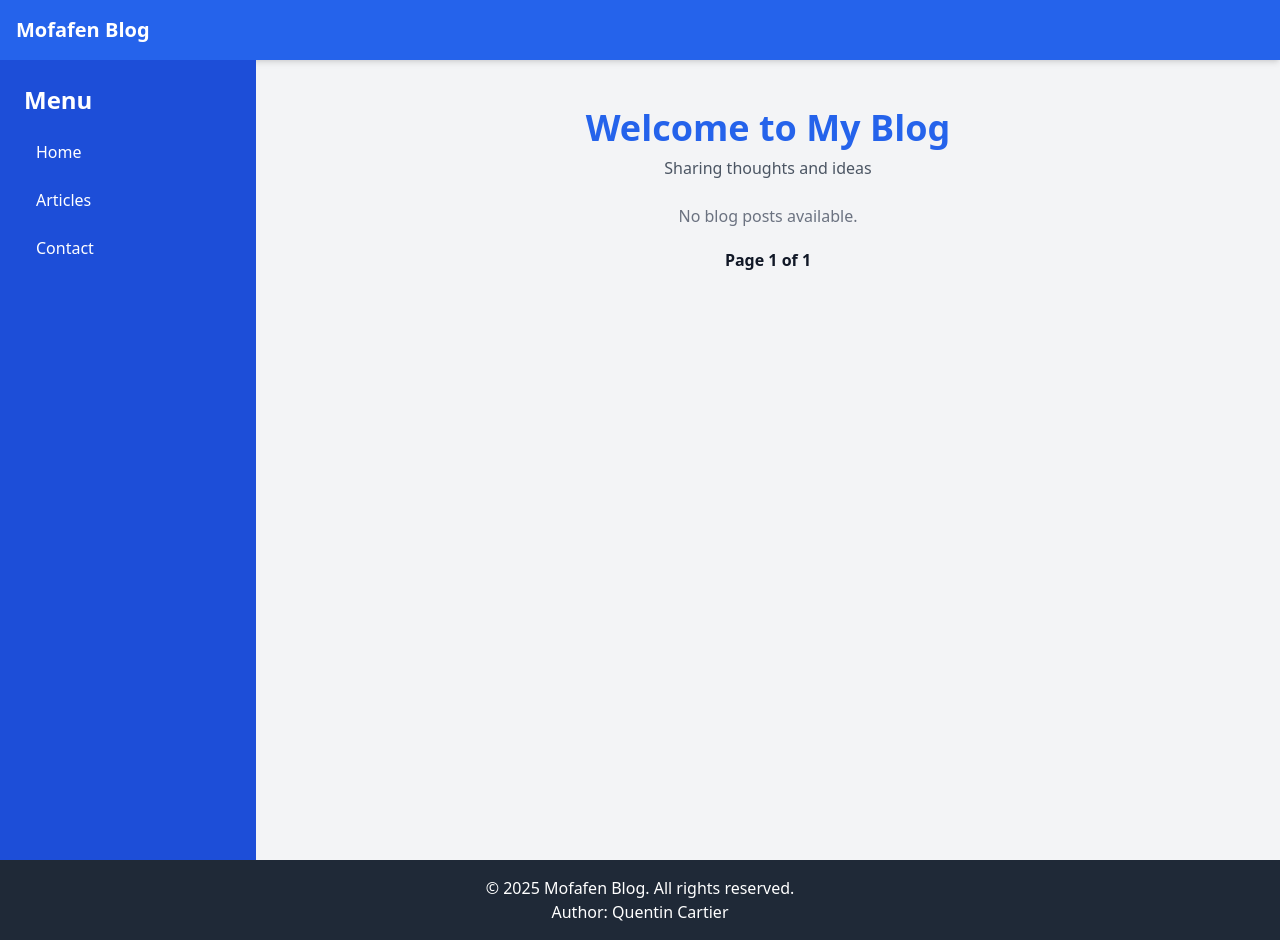
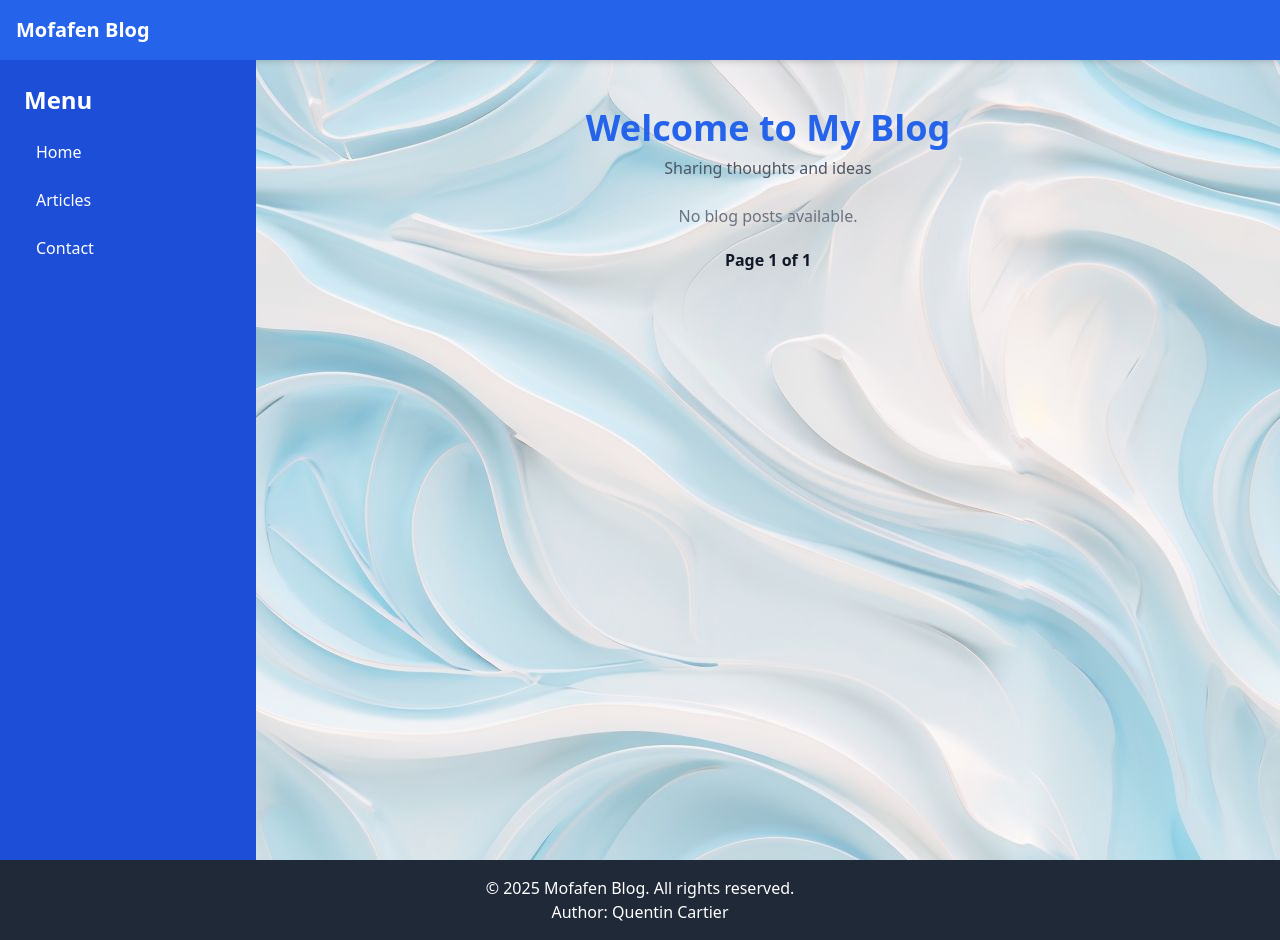
Before and after one commit to maishuji/tech_blog, a Django app: page / in a window 1280 px wide. Run offline with Django 4.2, Linux system fonts and the light colour scheme; data that the repository does not hold is empty; some libraries are stand-ins or nearby versions.

Commit message:
Add background

```diff
--- a/blog_heho/blog/static/css/style.css
+++ b/blog_heho/blog/static/css/style.css
@@ -63,3 +63,10 @@
     padding: 8px 12px;
     font-weight: bold;
 }
+
+body{
+    background-image: url("/static/images/bg_pattern1.png");
+    background-repeat: repeat;  /* This makes the image repeat */
+    background-position: top left; /* Optional: controls where the image starts */
+    background-size: auto;  /* Optional: controls the size of the image */
+}
```
Also changed, not shown: blog_heho/blog/static/images/bg_pattern1.png (added).
